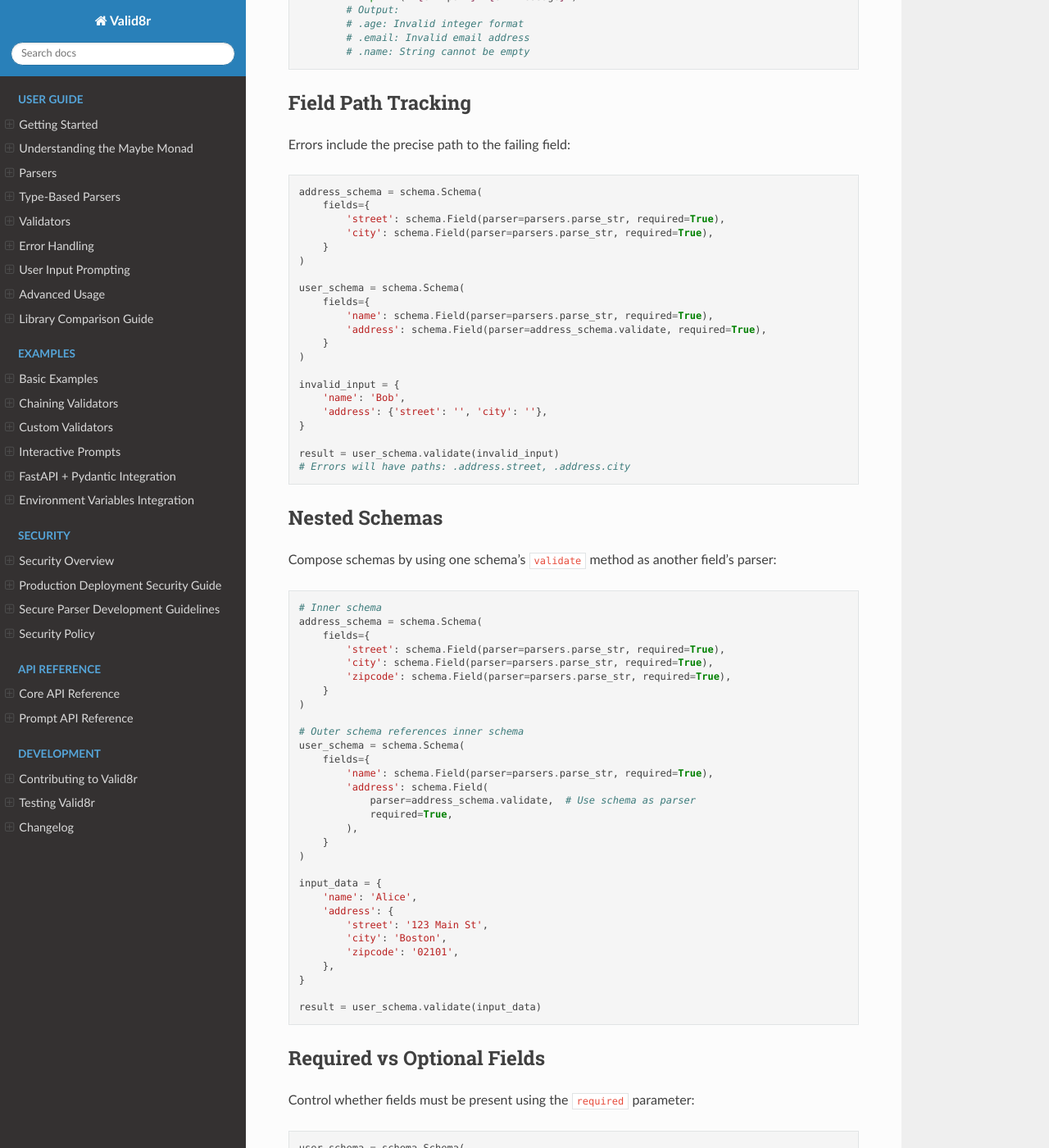
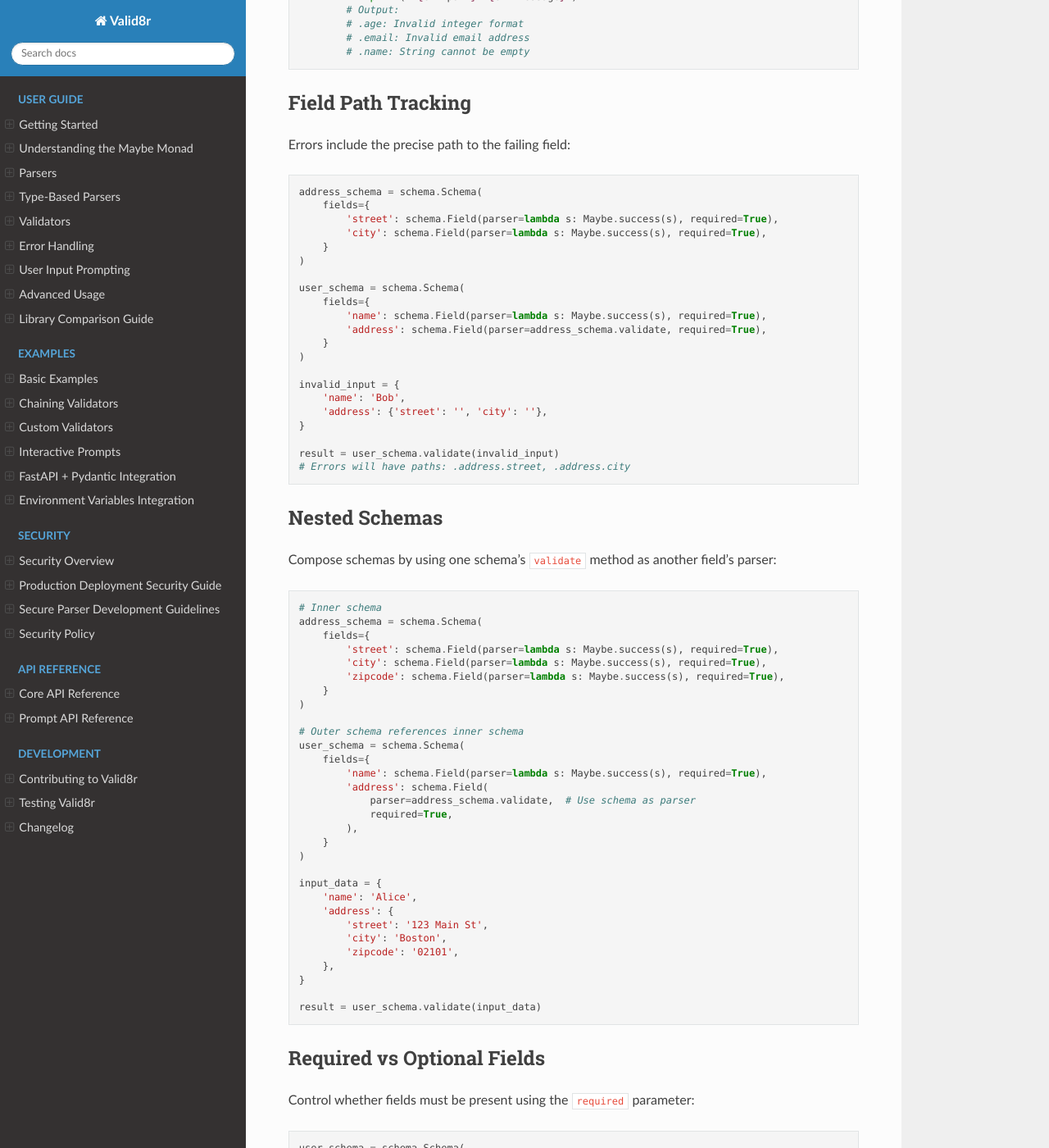
Before and after one commit to mikelane/valid8r, a Sphinx documentation site: the page built from docs/user_guide/schema.rst, in a window 1280 px wide and 1400 px high, scrolled down 1950 px. Shown: the whole window at 82% size. Built offline with Sphinx 7.4.7 and the Read the Docs theme 3.1.0, drawn with Linux system fonts in a browser that asks for light colours; the version number could not be read and is left out; some of the changed text lies outside the part shown.

Commit message:
fix: repair broken example files and documentation (#203)
Replace non-existent API calls with correct alternatives:
- validators.min_length/max_length -> validators.length
- parsers.parse_str -> lambda s: Maybe.success(s)

Files fixed:
- examples/type_adapter_example.py
- examples/schema_example.py (added Maybe import)
- docs/user_guide/type_adapters.rst
- docs/user_guide/schema.rst
- README.md

All examples tested and run successfully.

```diff
--- a/docs/user_guide/schema.rst
+++ b/docs/user_guide/schema.rst
@@ -32,7 +32,7 @@ Define a schema using ``Field`` definitions:
             'age': schema.Field(parser=parsers.parse_int, required=True),
             'email': schema.Field(parser=parsers.parse_email, required=True),
             'name': schema.Field(
-                parser=lambda s: parsers.parse_str(s),
+                parser=lambda s: Maybe.success(s),
                 validator=validators.non_empty_string(),
                 required=True,
             ),
@@ -108,14 +108,14 @@ Errors include the precise path to the failing field:
 
     address_schema = schema.Schema(
         fields={
-            'street': schema.Field(parser=parsers.parse_str, required=True),
-            'city': schema.Field(parser=parsers.parse_str, required=True),
+            'street': schema.Field(parser=lambda s: Maybe.success(s), required=True),
+            'city': schema.Field(parser=lambda s: Maybe.success(s), required=True),
         }
     )
 
     user_schema = schema.Schema(
         fields={
-            'name': schema.Field(parser=parsers.parse_str, required=True),
+            'name': schema.Field(parser=lambda s: Maybe.success(s), required=True),
             'address': schema.Field(parser=address_schema.validate, required=True),
         }
     )
@@ -138,16 +138,16 @@ Compose schemas by using one schema's ``validate`` method as another field's par
     # Inner schema
     address_schema = schema.Schema(
         fields={
-            'street': schema.Field(parser=parsers.parse_str, required=True),
-            'city': schema.Field(parser=parsers.parse_str, required=True),
-            'zipcode': schema.Field(parser=parsers.parse_str, required=True),
+            'street': schema.Field(parser=lambda s: Maybe.success(s), required=True),
+            'city': schema.Field(parser=lambda s: Maybe.success(s), required=True),
+            'zipcode': schema.Field(parser=lambda s: Maybe.success(s), required=True),
         }
     )
 
     # Outer schema references inner schema
     user_schema = schema.Schema(
         fields={
-            'name': schema.Field(parser=parsers.parse_str, required=True),
+            'name': schema.Field(parser=lambda s: Maybe.success(s), required=True),
             'address': schema.Field(
                 parser=address_schema.validate,  # Use schema as parser
                 required=True,
@@ -175,7 +175,7 @@ Control whether fields must be present using the ``required`` parameter:
 
     user_schema = schema.Schema(
         fields={
-            'name': schema.Field(parser=parsers.parse_str, required=True),
+            'name': schema.Field(parser=lambda s: Maybe.success(s), required=True),
             'age': schema.Field(parser=parsers.parse_int, required=False),
             'email': schema.Field(parser=parsers.parse_email, required=False),
         }
@@ -197,7 +197,7 @@ By default, schemas allow extra fields not defined in the schema. Enable strict
 .. code-block:: python
 
     strict_schema = schema.Schema(
-        fields={'name': schema.Field(parser=parsers.parse_str, required=True)},
+        fields={'name': schema.Field(parser=lambda s: Maybe.success(s), required=True)},
         strict=True,
     )
 
@@ -219,7 +219,7 @@ Fields can have both a parser and a validator:
                 required=True,
             ),
             'username': schema.Field(
-                parser=parsers.parse_str,
+                parser=lambda s: Maybe.success(s),
                 validator=validators.length(3, 20),
                 required=True,
             ),
@@ -286,7 +286,7 @@ API Request Validation
     create_user_schema = schema.Schema(
         fields={
             'username': schema.Field(
-                parser=parsers.parse_str,
+                parser=lambda s: Maybe.success(s),
                 validator=validators.length(3, 30),
                 required=True,
             ),
@@ -350,12 +350,12 @@ Form Data Validation
     registration_schema = schema.Schema(
         fields={
             'username': schema.Field(
-                parser=parsers.parse_str,
+                parser=lambda s: Maybe.success(s),
                 validator=validators.length(3, 20),
                 required=True,
             ),
             'password': schema.Field(
-                parser=parsers.parse_str,
+                parser=lambda s: Maybe.success(s),
                 validator=validators.length(8, 128),
                 required=True,
             ),
--- a/docs/user_guide/type_adapters.rst
+++ b/docs/user_guide/type_adapters.rst
@@ -199,7 +199,7 @@ Combine type parsing with validation::
     # Failure('Value must be at least 0')
 
     # String with length validation
-    parser = from_type(Annotated[str, validators.min_length(3), validators.max_length(10)])
+    parser = from_type(Annotated[str, validators.length(3, 10)])
 
     result = parser('hello')
     # Success('hello')
```
Also changed, not shown: README.md (+1 -1 lines), 2 other files.
